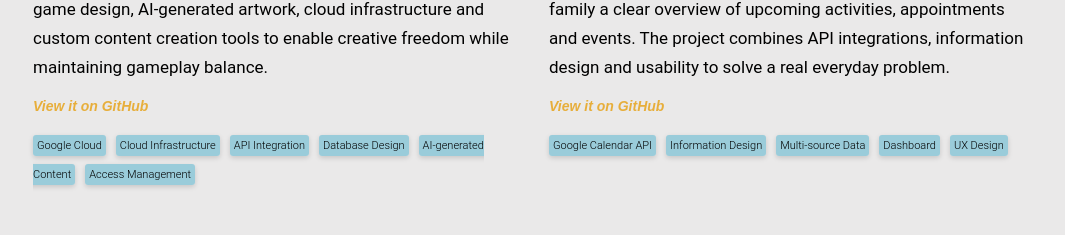
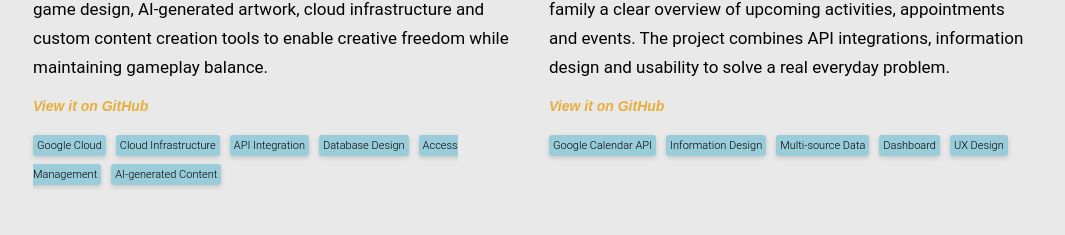
Before and after one commit to silvertejp89/Portfolio_2.0, a React (Create React App) app: page / in a window 1280 px wide. Shown: the part 2154-2389 px from the top of the page, without its empty margins (107-1172 px from the left). Built offline with nearby package versions, Linux system fonts and the light colour scheme.

Commit message:
tag tweak

```diff
--- a/src/assets/data/mainProjects.js
+++ b/src/assets/data/mainProjects.js
@@ -13,8 +13,8 @@ const mainProjects = [
       "Cloud Infrastructure",
       "API Integration",
       "Database Design",
+      "Access Management",
       "AI-generated Content",
-      "Access Management",
     ],
   },
   {
```
